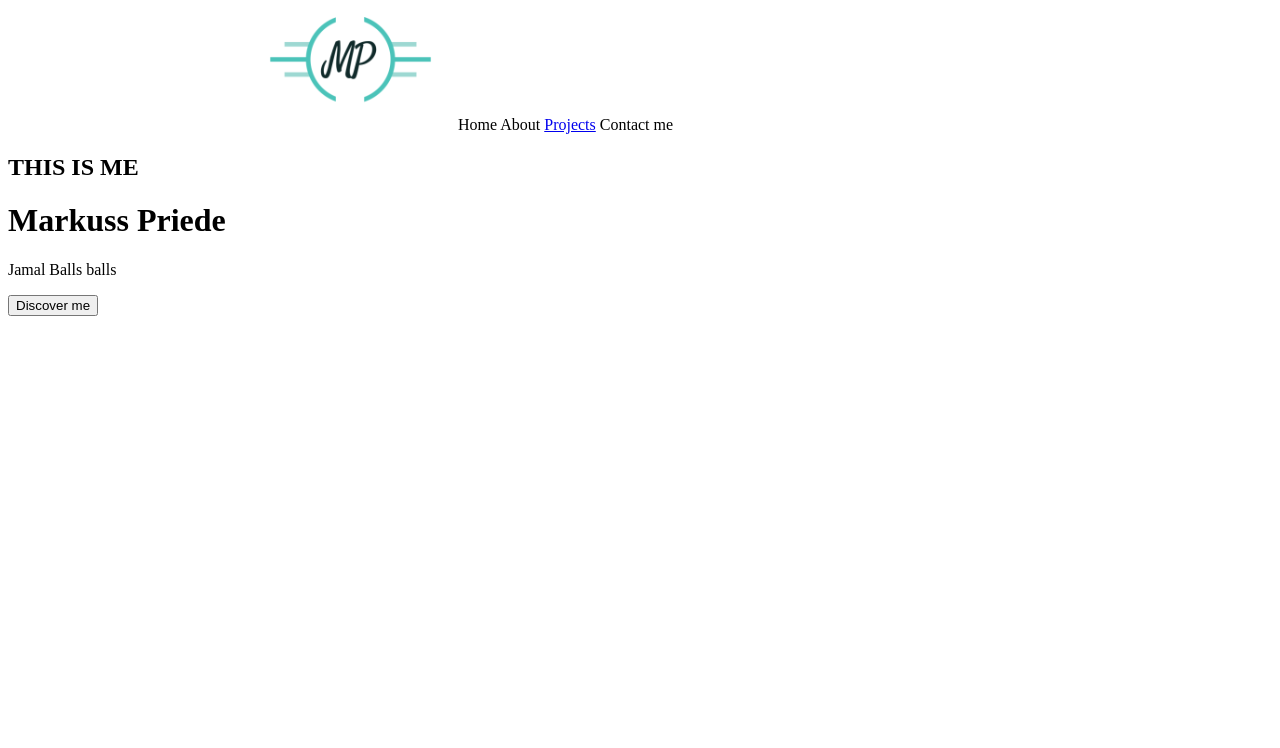
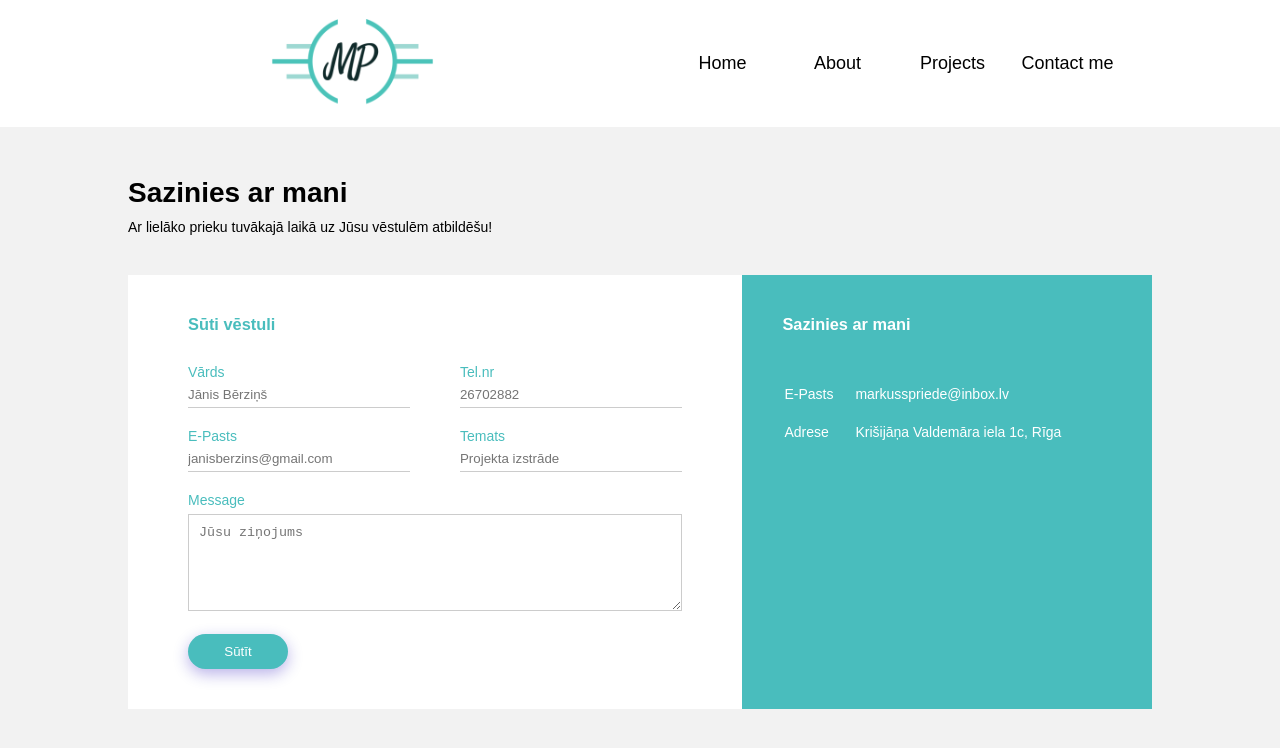
Before and after one commit to MarkussPriede/Majaslapa-portfolio, a plain HTML site: page contact.html in a window 1280 px wide. Drawn offline with Linux system fonts and the light colour scheme.

Commit message:
Pievienota Contact lapa

```diff
--- a/contact.html
+++ b/contact.html
@@ -7,24 +7,69 @@
     <link rel="stylesheet" href="style/contact.css">
     <title>Markuss Priede</title>
 </head>
-<body>
+<div>
     <header class="menu">
         <div class="logo">
             <img style="margin-left: 250px" img src="mplogobez.png" alt="Markuss Priede">
         </div>
-        <a style="margin-left:450px">Home</a>
+        <a href="index.html" style="margin-left:450px">Home</a>
         <a>About</a>
         <a href="https://github.com/MarkussPriede?tab=repositories">Projects</a>
-        <a>Contact me</a>
+        <a href="contact.html">Contact me</a>
     </header>
+    <div class="container">
+        <h1>Sazinies ar mani</h1>
+        <p>Ar lielāko prieku tuvākajā laikā uz Jūsu vēstulēm atbildēšu!</p>
+        <div class="contact-box">
+            <div class="contact-left">
+                <h3>Sūti vēstuli</h3>
+                <form>
 
-    <div class="me">
-        <div class="me-text">
-            <h2>THIS IS ME</h2>
-            <h1>Markuss Priede</h1>
-            <p>Jamal Balls balls</p>
-            <button id="discover" onclick="window.location.href='https://www.linkedin.com/in/mpriede28';">Discover me</button>
+                    <div class="input-row">
+                        <div class="input-group">
+                            <label>Vārds</label>
+                            <input type="text" placeholder="Jānis Bērziņš">
+                        </div>
+                        <div class="input-group">
+                            <label>Tel.nr</label>
+                            <input type="text" placeholder="26702882">
+                        </div>
+                    </div>
+
+                    <div class="input-row">
+                        <div class="input-group">
+                            <label>E-Pasts</label>
+                            <input type="email" placeholder="janisberzins@gmail.com">
+                        </div>
+                        <div class="input-group">
+                            <label>Temats</label>
+                            <input type="text" placeholder="Projekta izstrāde">
+                        </div>
+                    </div>
+
+                    <label>Message</label>
+                    <textarea rows="5" placeholder="Jūsu ziņojums"></textarea>
+
+                    <button type="submit">Sūtīt</button>
+                </form>
+            </div>
+            <div class="contact-right">
+                <h3>Sazinies ar mani</h3>
+
+                <table>
+                    <tr>
+                        <td>E-Pasts</td>
+                        <td>markusspriede@inbox.lv</td>
+                    </tr>
+                    <tr>
+                        <td>Adrese</td>
+                        <td>Krišijāņa Valdemāra iela 1c, Rīga</td>
+                    </tr>
+                </table>
+            </div>
         </div>
     </div>
+
+
 </body>
 </html>
--- a/style/contact.css
+++ b/style/contact.css
@@ -0,0 +1,130 @@
+*{
+    margin: 0;
+    padding: 0;
+}
+@import url('https://fonts.googleapis.com/css2?family=Advent+Pro:wght@100;400&display=swap');
+
+body{
+    background: rgba(0,0,0,5%);
+    font-size: 14px;
+    font-family: 'Advent Pro', sans-serif;
+}
+
+.menu{
+    width: 100%;
+    display: flex;
+    align-items:center;
+    background-color: white;
+}
+.logo {
+    width: 200px;
+    margin: 10px;
+}
+
+.menu a{
+    margin-left: 10px;
+    font-size: 18px;
+    width: 105px;
+    text-align: center;
+    text-decoration: none;
+    color: black
+}
+
+.menu a:hover{
+    cursor: pointer;
+    color: rgb(73, 189, 189);
+}
+
+.container{
+    width: 80%;
+    margin: 50px auto;
+}
+
+.contact-box{
+    background: #fff;
+    display: flex;
+}
+
+.contact-left{
+    flex-basis: 60%;
+    padding: 40px 60px;
+}
+
+.contact-right{
+    flex-basis: 40%;
+    padding: 40px;
+    background: rgb(73, 189, 189);
+    color: #fff;
+}
+
+h1{
+    margin-bottom: 10px;
+}
+
+.container p {
+    margin-bottom: 40px;
+}
+
+.input-row{
+    display: flex;
+    justify-content: space-between;
+    margin-bottom: 20px;
+}
+
+.input-row .input-group{
+    flex-basis: 45%;
+
+}
+
+input{
+    width: 100%;
+    border: none;
+    border-bottom: 1px solid #ccc;
+    outline: none;
+    padding-bottom: 5px;
+
+}
+
+textarea{
+    width: 100%;
+    border: 1px solid #ccc;
+    outline: none;
+    padding: 10px;
+    box-sizing: border-box;
+}
+
+label{
+    margin-bottom: 6px;
+    display: block;
+    color: rgb(73, 189, 189);
+}
+
+button{
+    background: rgb(73, 189, 189);
+    width: 100px;
+    border: none;
+    outline: none;
+    color: #fff;
+    height: 35px;
+    border-radius: 30px;
+    margin-top: 20px;
+    box-shadow: 0px 5px 15px 0px rgba(28,0,181,0.3);
+}
+.contact-left h3{
+    color: rgb(73, 189, 189);
+    font-weight: 600;
+    margin-bottom: 30px;
+}
+
+.contact-right h3{
+    font-weight: 600;
+    margin-bottom: 30px;
+}
+
+tr td:first-child{
+    padding-right: 20px;
+}
+
+tr td{
+    padding-top: 20px;
+}
--- /dev/null
+++ b/style/index.css
@@ -0,0 +1,76 @@
+*{
+    margin: 0;
+    padding: 0;
+}
+@import url('https://fonts.googleapis.com/css2?family=Advent+Pro:wght@100;400&display=swap');
+
+body{
+}
+
+.menu{
+    width: 100%;
+    display: flex;
+    align-items:center;
+    background-color: white;
+}
+.logo {
+    width: 200px;
+    margin: 10px;
+}
+
+.menu a{
+    margin-left: 10px;
+    font-size: 18px;
+    width: 105px;
+    text-align: center;
+    text-decoration: none;
+    font-family: 'Advent Pro', sans-serif;
+    color: black
+}
+
+.menu a:hover{
+    cursor: pointer;
+    color: rgb(73, 189, 189);
+}
+
+.me{
+    position: relative;
+    background-color: rgba(0,0,0,5%);
+    width: 100%;
+    height: 500px;
+    align-items: baseline;
+    font-family: -apple-system,BlinkMacSystemFont,"Segoe UI",Roboto,"Helvetica Neue",Arial,sans-serif,"Apple Color Emoji","Segoe UI Emoji","Segoe UI Symbol";
+}
+
+.me-text{
+    position: absolute;
+    margin-left: 250px;
+    top:150px;
+    font-weight: 100;
+}
+.me-text h2{
+    font-size: 15px;
+}
+.me-text h1{
+    margin-top: 20px;
+}
+
+.me-text p{
+    margin-top: 20px;
+}
+
+#discover{
+    margin-top: 20px;
+    font-family: 'Advent Pro', sans-serif;
+    padding: 10px 30px;
+    background-color: rgb(73, 189, 189);
+    border: 0;
+    color: white;
+    font-size: 20px;
+    font-weight: 100;
+}
+#discover:hover{
+    cursor: pointer;
+    transition: 2s transform;
+    transform: scale(1.1);
+}
--- a/style/main.css
+++ /dev/null
@@ -1,76 +0,0 @@
-*{
-    margin: 0;
-    padding: 0;
-}
-@import url('https://fonts.googleapis.com/css2?family=Advent+Pro:wght@100;400&display=swap');
-
-body{
-}
-
-.menu{
-    width: 100%;
-    display: flex;
-    align-items:center;
-    background-color: white;
-}
-.logo {
-    width: 200px;
-    margin: 10px;
-}
-
-.menu a{
-    margin-left: 10px;
-    font-size: 18px;
-    width: 105px;
-    text-align: center;
-    text-decoration: none;
-    font-family: 'Advent Pro', sans-serif;
-    color: black
-}
-
-.menu a:hover{
-    cursor: pointer;
-    color: rgb(73, 189, 189);
-}
-
-.me{
-    position: relative;
-    background-color: rgba(0,0,0,5%);
-    width: 100%;
-    height: 500px;
-    align-items: baseline;
-    font-family: -apple-system,BlinkMacSystemFont,"Segoe UI",Roboto,"Helvetica Neue",Arial,sans-serif,"Apple Color Emoji","Segoe UI Emoji","Segoe UI Symbol";
-}
-
-.me-text{
-    position: absolute;
-    margin-left: 250px;
-    top:150px;
-    font-weight: 100;
-}
-.me-text h2{
-    font-size: 15px;
-}
-.me-text h1{
-    margin-top: 20px;
-}
-
-.me-text p{
-    margin-top: 20px;
-}
-
-#discover{
-    margin-top: 20px;
-    font-family: 'Advent Pro', sans-serif;
-    padding: 10px 30px;
-    background-color: rgb(73, 189, 189);
-    border: 0;
-    color: white;
-    font-size: 20px;
-    font-weight: 100;
-}
-#discover:hover{
-    cursor: pointer;
-    transition: 2s transform;
-    transform: scale(1.1);
-}
```
Also changed, not shown: index.html (+1 -1 lines).
